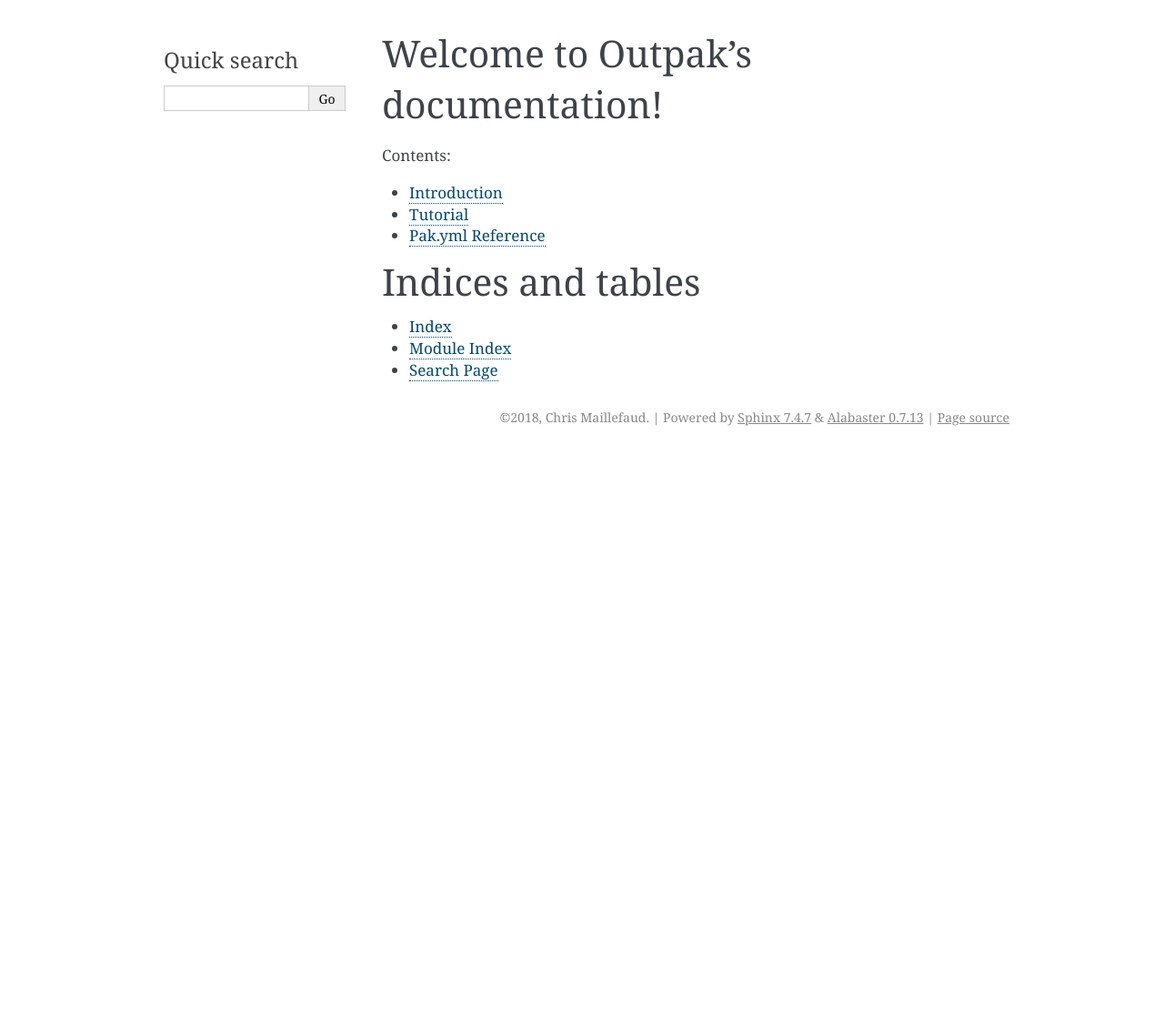
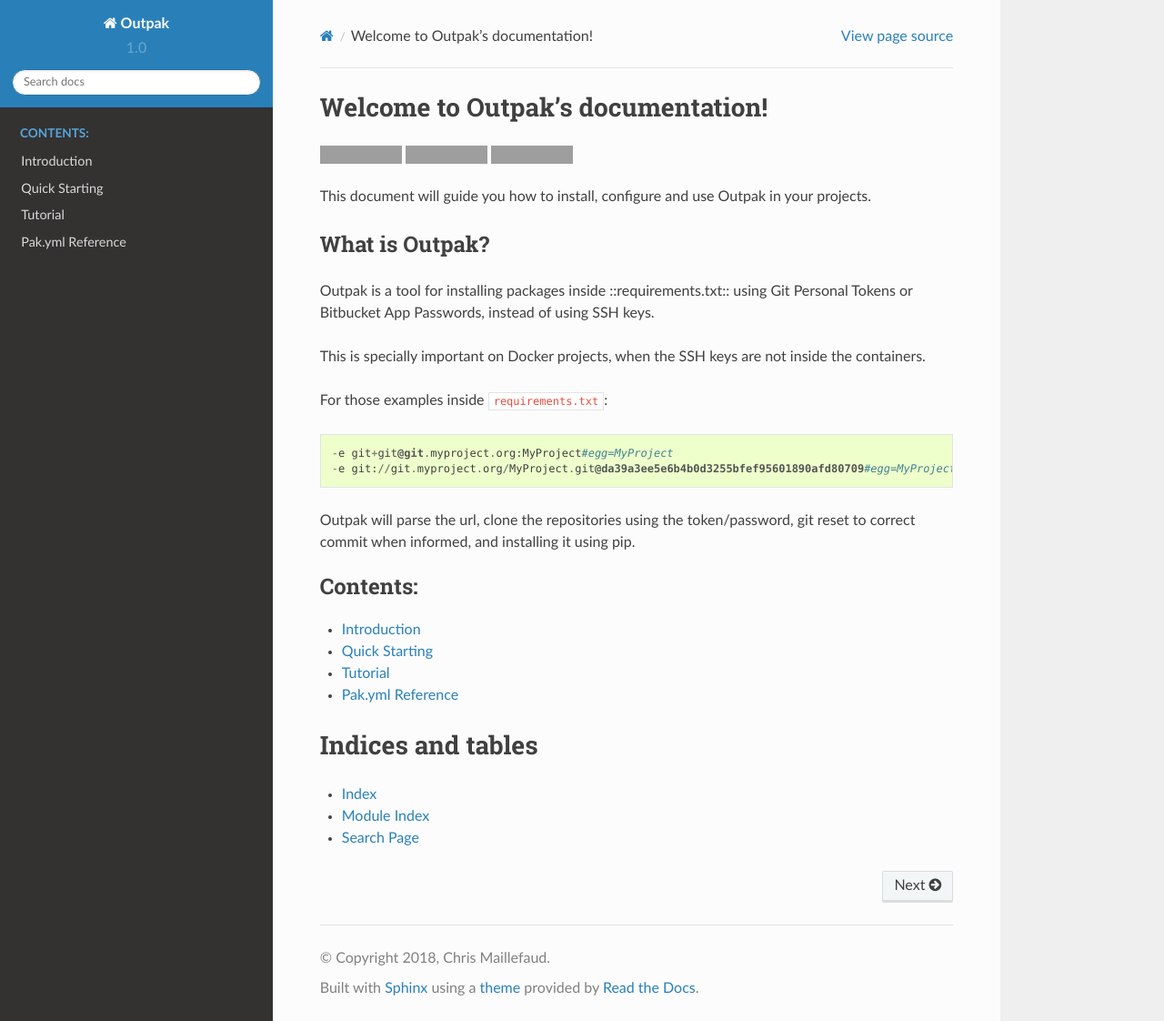
Before and after one commit to chrismaille/outpak, a Sphinx documentation site: the page built from docs/source/index.rst, in a window 1280 px wide and 1122 px high. Shown: the whole window at 91% size. Built offline with Sphinx 7.4.7 and the Read the Docs theme 2.0.0, drawn with Linux system fonts in a browser that asks for light colours; grey boxes are pictures that could not be loaded.

Commit message:
Add docs

```diff
--- a/docs/source/conf.py
+++ b/docs/source/conf.py
@@ -82,7 +82,7 @@
 # The theme to use for HTML and HTML Help pages.  See the documentation for
 # a list of builtin themes.
 #
-html_theme = 'alabaster'
+html_theme = "sphinx_rtd_theme"
 
 # Theme options are theme-specific and customize the look and feel of a theme
 # further.  For a list of options available for each theme, see the
--- a/docs/source/index.rst
+++ b/docs/source/index.rst
@@ -5,6 +5,30 @@
 
 Welcome to Outpak's documentation!
 ==================================
+
+.. image:: https://img.shields.io/pypi/v/nine.svg
+	:target: https://pypi.python.org/pypi/outpak
+.. image:: https://travis-ci.org/chrismaille/outpak.svg?branch=master
+    :target: https://travis-ci.org/chrismaille/outpak
+.. image:: https://coveralls.io/repos/github/chrismaille/outpak/badge.svg?branch=master
+	:target: https://coveralls.io/github/chrismaille/outpak?branch=master
+
+This document will guide you how to install, configure and use Outpak in your projects.
+
+What is Outpak?
+---------------
+
+Outpak is a tool for installing packages inside ::requirements.txt:: using Git Personal Tokens or Bitbucket App Passwords, instead of using SSH keys.
+
+This is specially important on Docker projects, when the SSH keys are not inside the containers.
+
+For those examples inside ``requirements.txt``::
+
+	-e git+git@git.myproject.org:MyProject#egg=MyProject
+	-e git://git.myproject.org/MyProject.git@da39a3ee5e6b4b0d3255bfef95601890afd80709#egg=MyProject
+
+
+Outpak will parse the url, clone the repositories using the token/password, git reset to correct commit when informed, and installing it using pip.
 
 .. toctree::
    :maxdepth: 2
```
Also changed, not shown: docs/source/introduction.rst (+33 -1 lines), requirements.txt (+6 -1 lines), .travis.yml.
